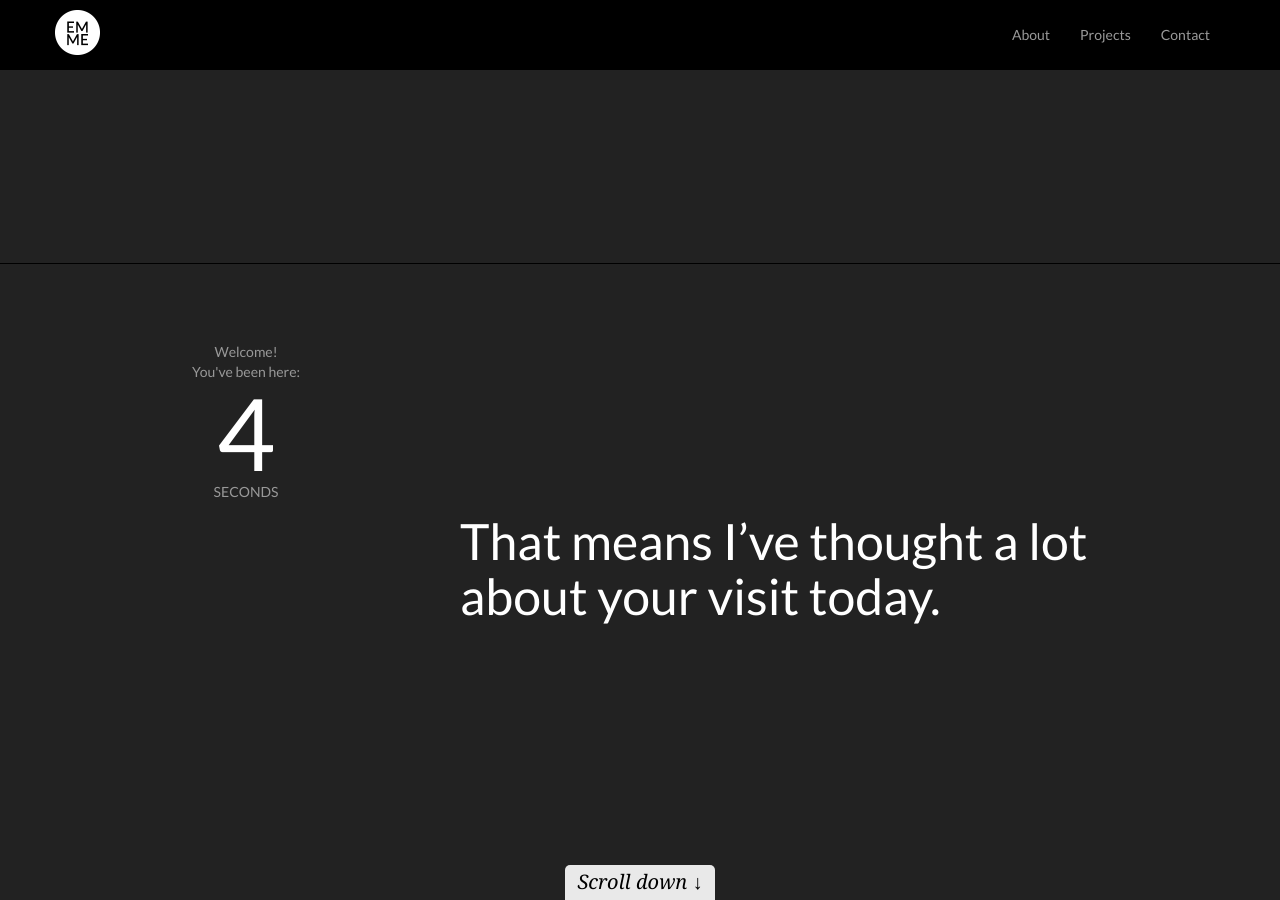
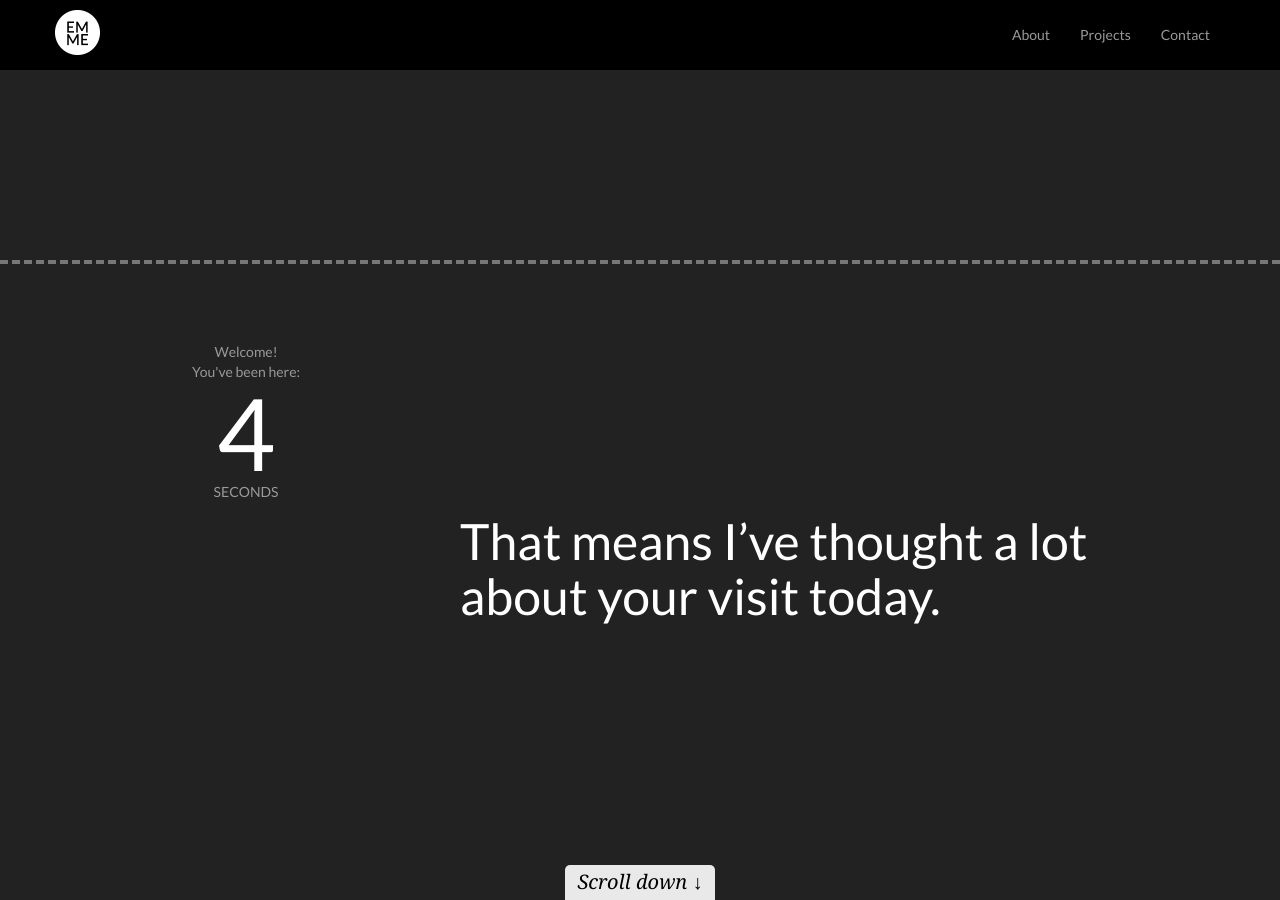
Before and after one commit to elliemccarey/elliemccarey.github.io, a Jekyll site: the page built from index.html, in a window 1280 px wide and 900 px high, scrolled down 691 px. Built offline with Jekyll 4.4.1, drawn with Linux system fonts in a browser that asks for light colours; nearby versions of some CDN libraries.

Commit message:
jumbotron border style

```diff
--- a/_sass/_base.scss
+++ b/_sass/_base.scss
@@ -31,13 +31,13 @@ h2 {
   background: none;
   margin: 0;
   padding: 200px 0;
-  border-bottom: 1px solid #000;
+  border-bottom: 4px dashed #777;
 }
 
 .navbar-brand {
   height: 45px;
   width: 45px;
-  margin-left: 10px;
+  margin-left: 20px;
   background: url("images/logo.png");
   background-size: cover;
   text-indent: -9999px;
```
